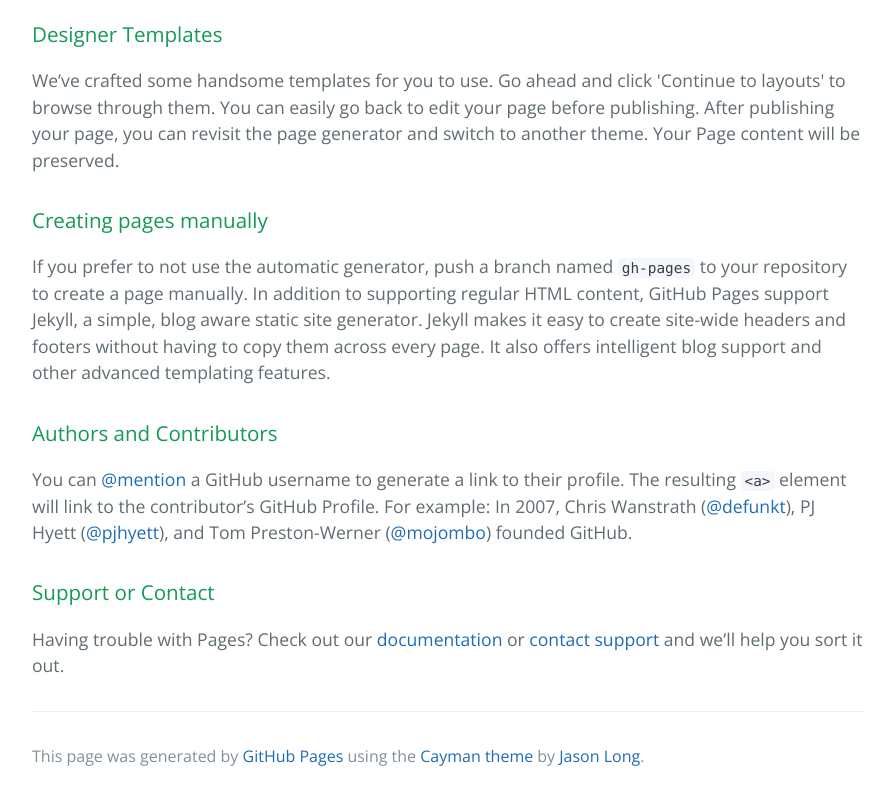
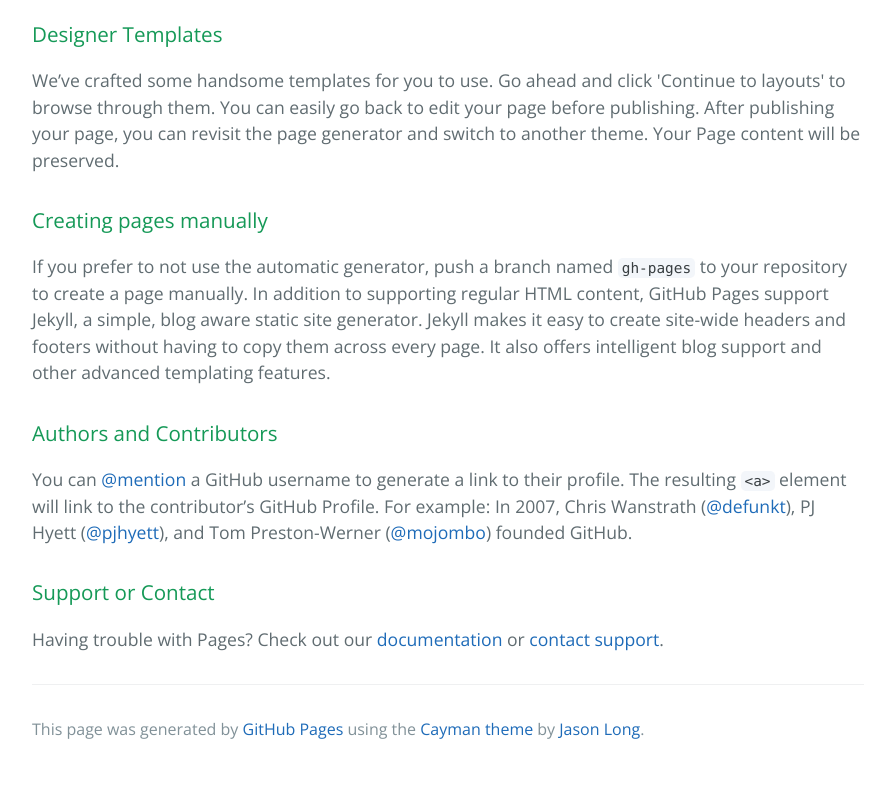
Before and after one commit to lah0907/lah0907.github.io, a plain HTML site: page index.html in a window 1280 px wide. Shown: the part 516-1316 px from the top of the page, without its empty margins (192-1087 px from the left). After the commit the page ends 1289 px from the top, so only its background shows below. Drawn offline with nearby package versions, Linux system fonts and the light colour scheme.

```diff
--- a/index.html
+++ b/index.html
@@ -39,7 +39,7 @@
 <h3>
 <a id="support-or-contact" class="anchor" href="#support-or-contact" aria-hidden="true"><span aria-hidden="true" class="octicon octicon-link"></span></a>Support or Contact</h3>
 
-<p>Having trouble with Pages? Check out our <a href="https://help.github.com/pages">documentation</a> or <a href="https://github.com/contact">contact support</a> and we’ll help you sort it out.</p>
+<p>Having trouble with Pages? Check out our <a href="https://help.github.com/pages">documentation</a> or <a href="https://zhouzhou.me">contact support</a>.</p>
 
       <footer class="site-footer">
 
```
Also changed, not shown: params.json (+1 -1 lines).
